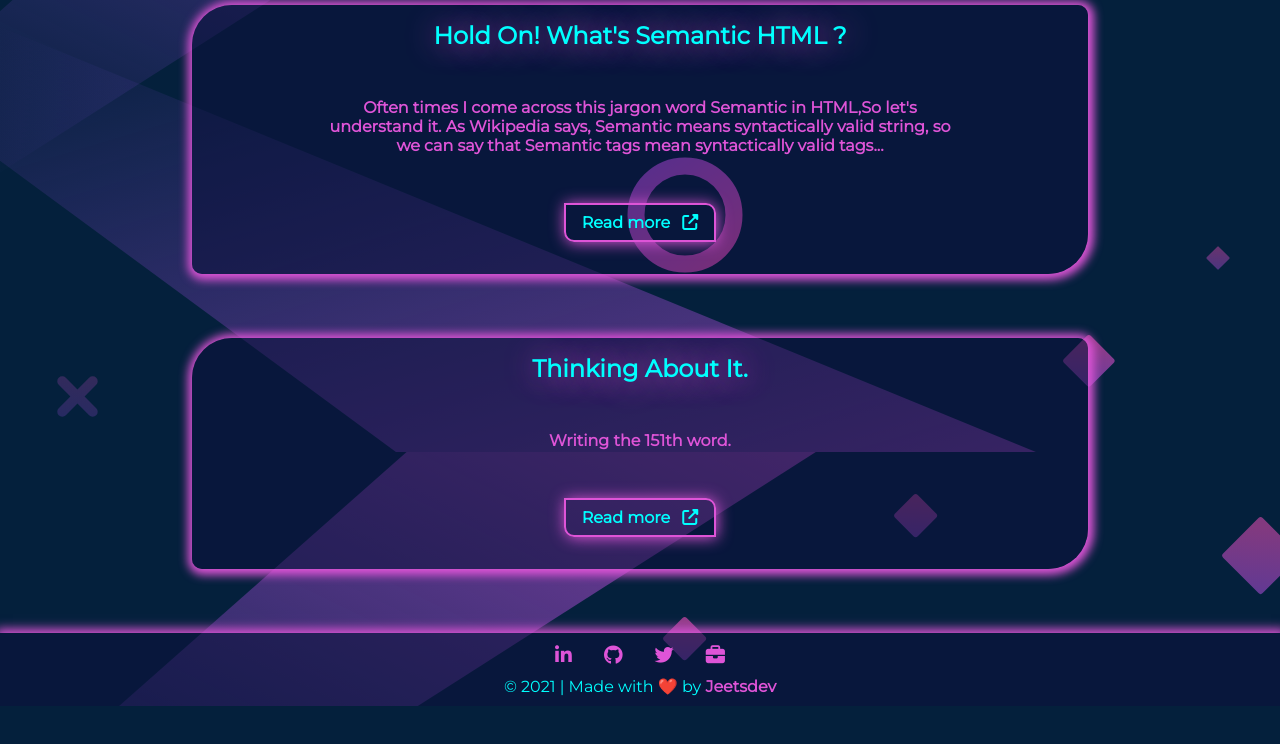
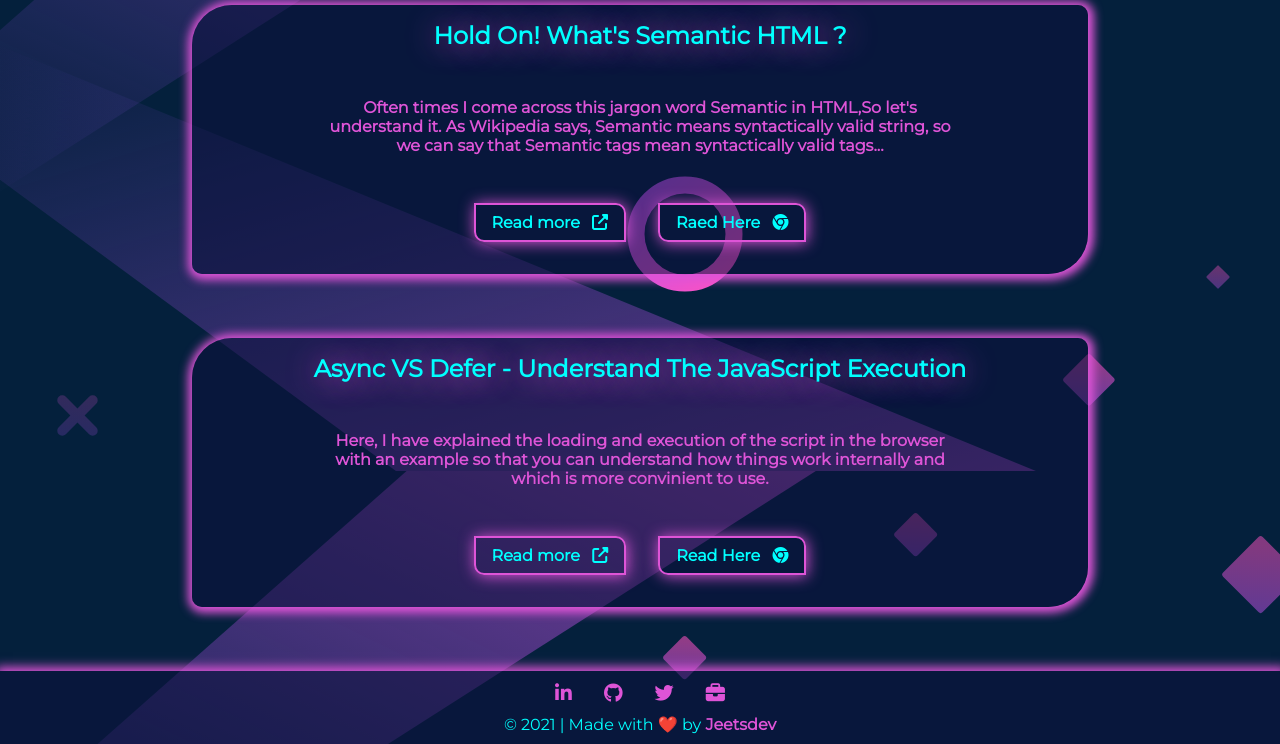
Before and after one commit to jeetsdev/New-Portfolio-UI, a plain HTML site: page blogs/blogLanding.html in a window 1280 px wide. Shown: the part 601-1345 px from the top of the page. Before the commit the page ends 1307 px from the top, so only its background shows below. Drawn offline with nearby package versions, Linux system fonts and the light colour scheme.

Commit message:
Added Second blog

```diff
--- a/blogs/blogLanding.html
+++ b/blogs/blogLanding.html
@@ -41,19 +41,26 @@
                     <a href="https://jeetsdev.hashnode.dev/html-semantic-tags-why-is-it-important-to-use-semantic-html"class="links primary-link" target="_blank">
                     Read more <i class="fa fa-external-link" aria-hidden="true"></i>
                     </a>
+                    <a href="blogPage1.html" class="links primary-link" target="_blank">
+                        Raed Here <i class="fab fa-chrome"></i>
+                    </a>
                 </div>
             </div>
         </section>
         <section>
             <div class="sec-con">
-                <h2 class="sec-heading">Thinking about it.</h2>
+                <h2 class="sec-heading">Async VS Defer - Understand The JavaScript Execution</h2>
                 <small></small>
                 <p class="sec-text">
-                    Writing the 151th word.
+                    Here, I have explained the loading and execution of the script in the browser with an example so that you can understand how things work internally and which is more convinient to use.
                 </p>
                 <div class="pro-sec-btn">
-                    <a href=""class="links primary-link" target="_blank">
+                    <a href="https://jeetsdev.hashnode.dev/async-vs-defer-understand-javascript-execution#cksaa9z4x00u8d3s11eu88ayt"
+                        class="links primary-link" target="_blank">
                     Read more <i class="fa fa-external-link" aria-hidden="true"></i>
+                    </a>
+                    <a href="blogPage2.html" class="links primary-link" target="_blank">
+                        Read Here <i class="fab fa-chrome"></i>
                     </a>
                 </div>
             </div>
```
